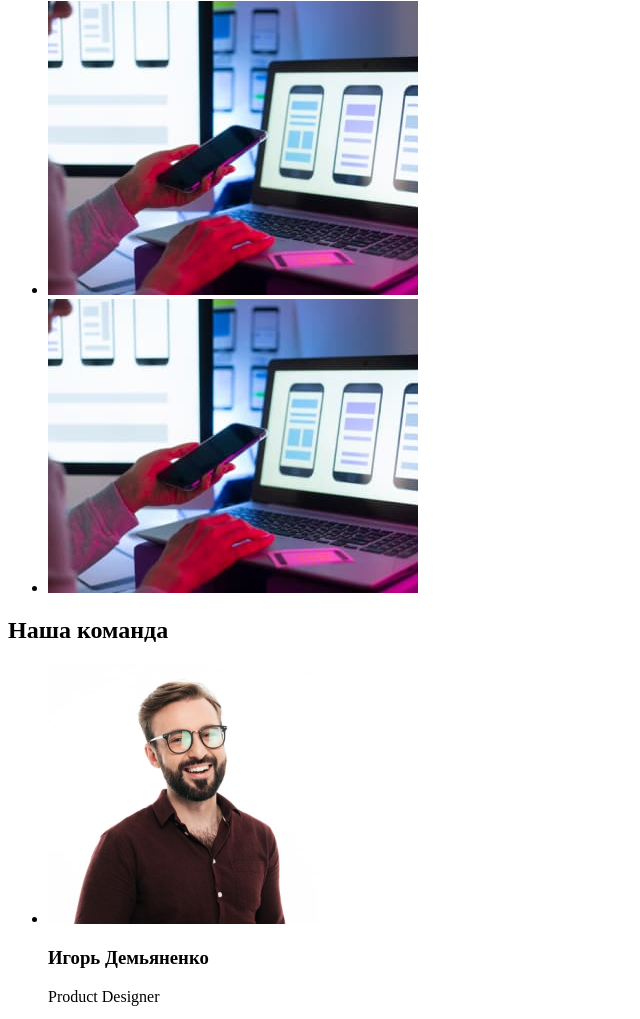
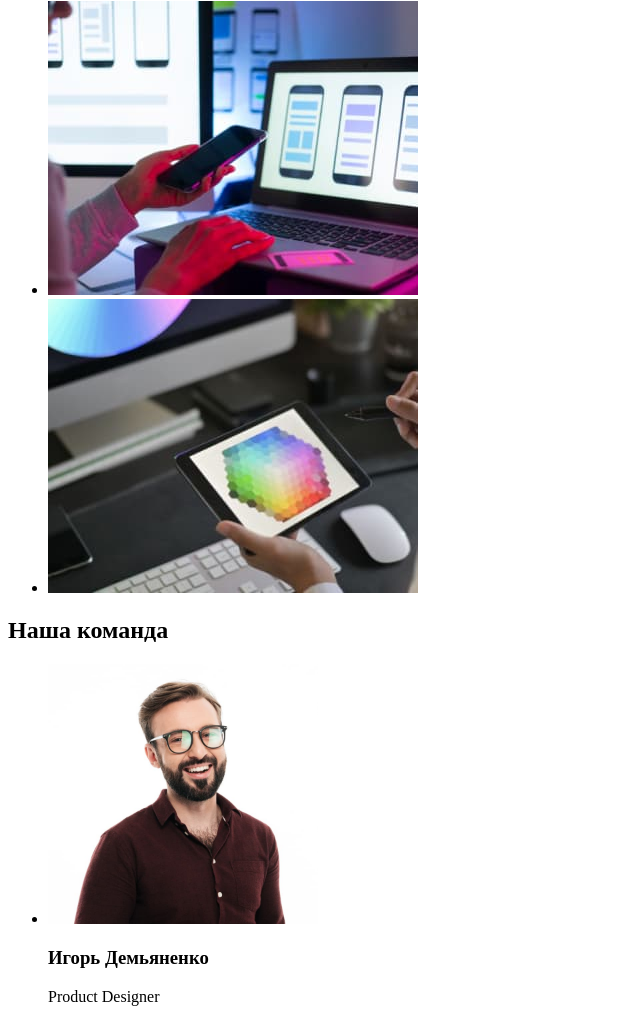
Before and after one commit to dkryz/goit-markup-hw-01, a plain HTML site: page index.html in a window 1280 px wide. Shown: the part 909-1928 px from the top of the page, without its empty margins (0-640 px from the left). Drawn offline with Linux system fonts and the light colour scheme.

Commit message:
changed images by squoosh

```diff
--- a/index.html
+++ b/index.html
@@ -68,7 +68,7 @@
              width="370"
              height="294"></li>
             <li>
-              <img src="./images/services/mobile.jpg"
+              <img src="./images/services/design.jpg"
               alt="Дизайнерские решения"
               width="370"
               height="294"></li>
```
